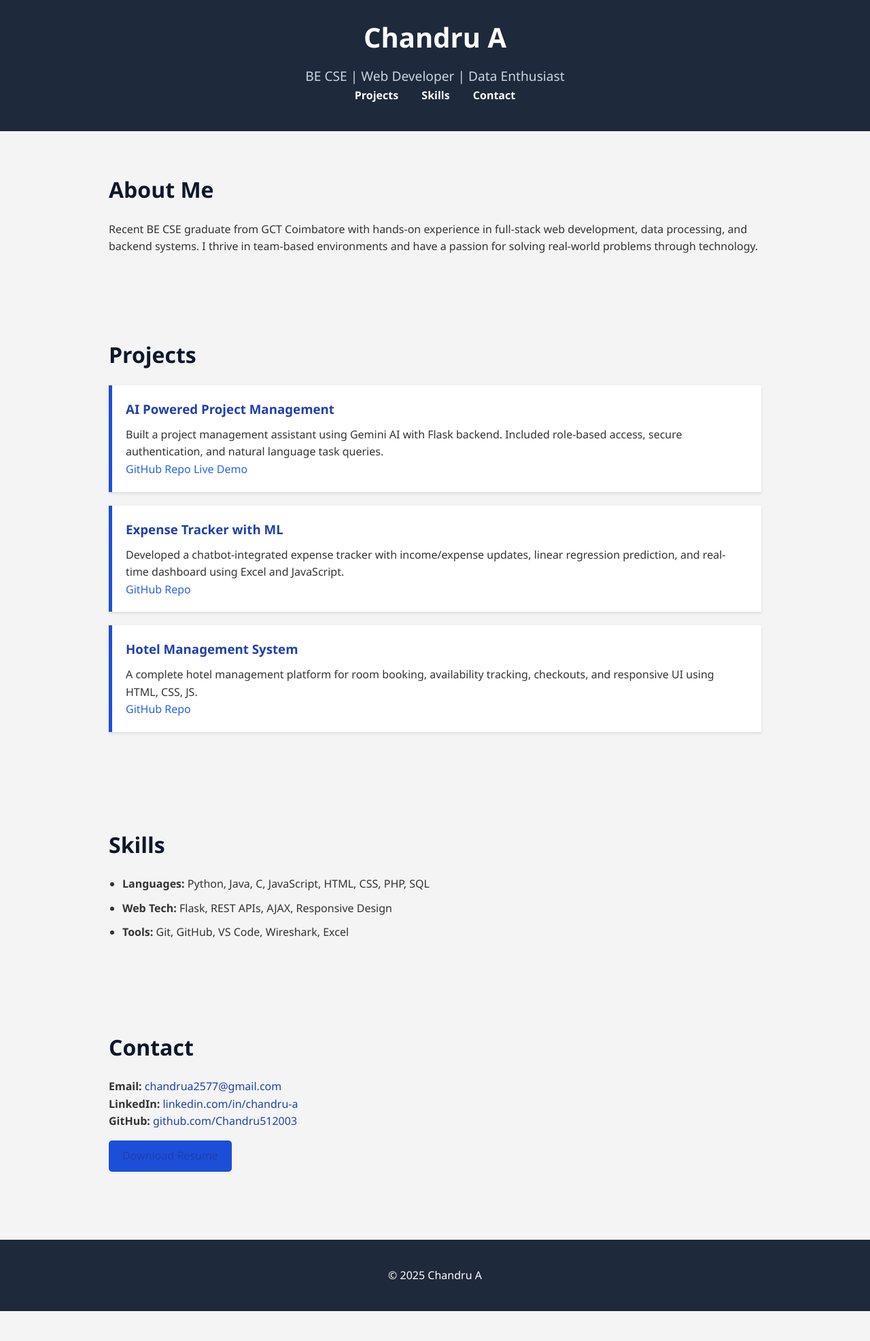
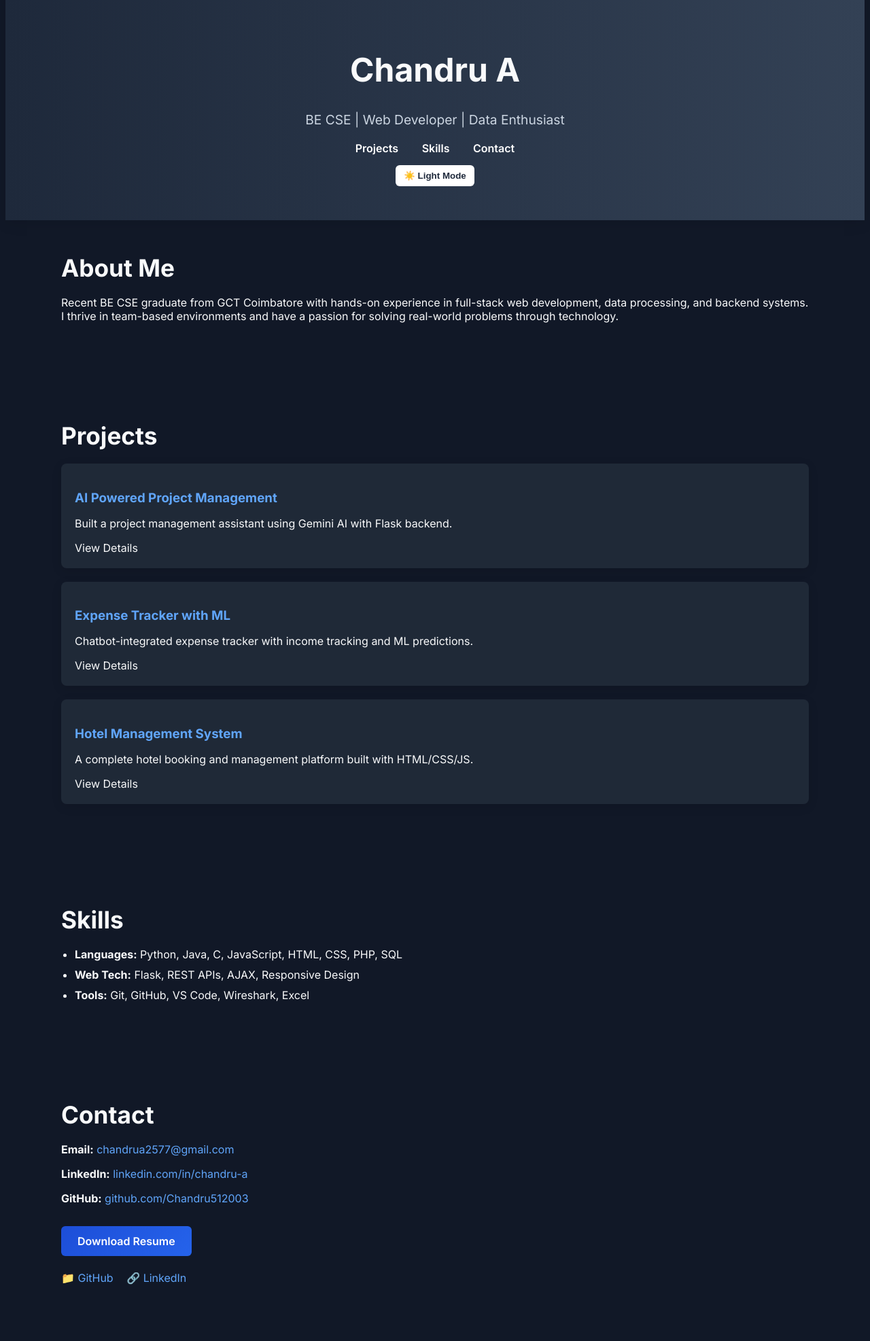
Before and after one commit to Chandru512003/Portfolio, a plain HTML site: page index.html in a window 1280 px wide. Shown: the part 37-2010 px from the top of the page at 68% size. Before the commit the page ends 1966 px from the top, so only its background shows below. Drawn offline with Linux system fonts and the light colour scheme.

Commit message:
Update index.html

```diff
--- a/index.html
+++ b/index.html
@@ -4,40 +4,62 @@
   <meta charset="UTF-8" />
   <meta name="viewport" content="width=device-width, initial-scale=1.0"/>
   <title>Chandru A | Portfolio</title>
+  <link href="https://fonts.googleapis.com/css2?family=Inter :wght@400;600;700&display=swap" rel="stylesheet">
   <style>
-    /* Base Styles */
-* {
-  box-sizing: border-box;
-  margin: 0;
-  padding: 0;
+    :root {
+      --bg: #f9fafb;
+      --text: #333;
+      --card-bg: white;
+      --accent: #2563eb;
+    }
+
+    .dark {
+      --bg: #111827;
+      --text: #f9fafb;
+      --card-bg: #1f2937;
+      --accent: #60a5fa;
     }
 
     body {
-  font-family: 'Segoe UI', sans-serif;
-  line-height: 1.6;
-  background: #f4f4f4;
-  color: #333;
+      background-color: var(--bg);
+      color: var(--text);
+      font-family: 'Inter', sans-serif;
+      transition: background-color 0.3s ease, color 0.3s ease;
     }
 
-/* Container */
+    a {
+      color: var(--accent);
+      text-decoration: none;
+    }
+
+    a:hover {
+      text-decoration: underline;
+    }
+
+    h2, h3 {
+      color: var(--text);
+    }
+    h1{
+        color:#f9fafb
+    }
+
     .container {
       width: 90%;
-  max-width: 960px;
+      max-width: 1100px;
       margin: auto;
       padding: 20px 0;
     }
 
-/* Header */
     header {
-  background: #1e293b;
-  color: #fff;
-  padding: 40px 0 20px;
+      background: linear-gradient(to right, #1e293b, #334155);
+      color: white;
+      padding: 50px 0 30px;
       text-align: center;
+      box-shadow: 0 4px 20px rgba(0, 0, 0, 0.1);
     }
 
     header h1 {
-  margin-bottom: 10px;
-  font-size: 2.5em;
+      font-size: 3em;
     }
 
     header p {
@@ -45,97 +67,187 @@ header p {
       color: #cbd5e1;
     }
 
+    nav {
+      margin-top: 15px;
+    }
+
     nav a {
-  color: #fff;
+      color: white;
       margin: 0 15px;
       text-decoration: none;
-  font-weight: bold;
+      font-weight: 600;
+      transition: opacity 0.3s ease;
     }
 
     nav a:hover {
-  text-decoration: underline;
+      opacity: 0.8;
     }
 
-/* Sections */
     section {
-  padding: 40px 0;
+      padding: 60px 0;
     }
 
     h2 {
-  font-size: 2em;
+      font-size: 2.2em;
       margin-bottom: 20px;
-  color: #0f172a;
+    }
+
+    /* Fade-in animation */
+    .fade-in {
+      opacity: 0;
+      transform: translateY(20px);
+      transition: all 0.6s ease-out;
+    }
+
+    .fade-in.visible {
+      opacity: 1;
+      transform: translateY(0);
     }
 
     /* Projects */
-.project {
-  background: #fff;
+    .project-card {
+      background: var(--card-bg);
       padding: 20px;
+      border-radius: 8px;
+      box-shadow: 0 4px 15px rgba(0,0,0,0.1);
       margin-bottom: 20px;
-  border-left: 5px solid #1d4ed8;
-  box-shadow: 0 2px 4px rgba(0,0,0,0.1);
+      cursor: pointer;
+      transition: transform 0.3s ease;
     }
 
-.project h3 {
-  margin-bottom: 10px;
-  color: #1e40af;
+    .project-card:hover {
+      transform: translateY(-5px);
     }
 
-.project a {
-  color: #2563eb;
-  text-decoration: none;
+    .project-card h3 {
+      color: var(--accent);
+      margin-bottom: 10px;
     }
 
-.project a:hover {
-  text-decoration: underline;
+    /* Modal */
+    .modal {
+      position: fixed;
+      top: 0;
+      left: 0;
+      height: 100vh;
+      width: 100vw;
+      background-color: rgba(0, 0, 0, 0.6);
+      display: flex;
+      align-items: center;
+      justify-content: center;
+      z-index: 999;
+      visibility: hidden;
+      opacity: 0;
+      transition: all 0.3s ease;
+    }
+
+    .modal.active {
+      visibility: visible;
+      opacity: 1;
+    }
+
+    .modal-content {
+      background: var(--card-bg);
+      color: var(--text);
+      padding: 30px;
+      border-radius: 10px;
+      position: relative;
+      max-width: 600px;
+      width: 90%;
+    }
+
+    .modal-content h3 {
+      margin-bottom: 15px;
+      color: var(--accent);
+    }
+
+    .close-modal {
+      position: absolute;
+      top: 10px;
+      right: 15px;
+      font-size: 24px;
+      cursor: pointer;
     }
 
     /* Skills */
-.skills ul {
-  list-style: disc;
+    ul {
+      list-style-type: disc;
       padding-left: 20px;
     }
 
-.skills li {
+    li {
       margin-bottom: 10px;
     }
 
-/* Contact */
-.contact a {
-  color: #1e40af;
-  text-decoration: none;
-}
-
-.contact a:hover {
-  text-decoration: underline;
-}
-
+    /* Resume Button */
     .resume-btn {
-  color: #fff;
       display: inline-block;
       margin-top: 15px;
-  padding: 10px 20px;
-  background-color: #1d4ed8;
+      padding: 12px 24px;
+      background: linear-gradient(135deg, #1d4ed8, #2563eb);
+      color: white;
       text-decoration: none;
-  border-radius: 5px;
+      border-radius: 6px;
+      font-weight: 600;
+      transition: all 0.3s ease;
     }
 
     .resume-btn:hover {
-  background: #2563eb;
+      background: linear-gradient(135deg, #2563eb, #3b82f6);
+      transform: scale(1.05);
     }
 
     /* Footer */
     footer {
       background: #1e293b;
-  color: #fff;
+      color: white;
       text-align: center;
       padding: 20px 0;
       margin-top: 40px;
     }
 
+    /* Dark Mode Toggle */
+    #darkModeToggle {
+      margin-top: 15px;
+      padding: 8px 12px;
+      background: white;
+      color: #1e293b;
+      border: none;
+      border-radius: 6px;
+      cursor: pointer;
+      font-weight: bold;
+      transition: background 0.3s;
+    }
+
+    #darkModeToggle:hover {
+      background: #f1f5f9;
+    }
+
+    /* Social Icons */
+    .social-icons {
+      margin-top: 20px;
+    }
+
+    .social-icons a {
+      margin-right: 15px;
+      font-size: 16px;
+      vertical-align: middle;
+      color: var(--accent);
+    }
+
+    @media (max-width: 768px) {
+      header h1 {
+        font-size: 2em;
+      }
+      h2 {
+        font-size: 1.8em;
+      }
+    }
   </style>
 </head>
-<body>
+<body class="dark"> <!-- DEFAULT DARK MODE -->
+
+  <!-- Header -->
   <header>
     <div class="container">
       <h1>Chandru A</h1>
@@ -145,66 +257,151 @@ footer {
         <a href="#skills">Skills</a>
         <a href="#contact">Contact</a>
       </nav>
+      <button id="darkModeToggle">☀️ Light Mode</button>
     </div>
   </header>
 
-  <section class="intro">
-    <div class="container">
+  <!-- About Section -->
+  <section class="intro fade-in container">
     <h2>About Me</h2>
-      <p>Recent BE CSE graduate from GCT Coimbatore with hands-on experience in full-stack web development, data processing, and backend systems. I thrive in team-based environments and have a passion for solving real-world problems through technology.</p>
-    </div>
+    <p>
+      Recent BE CSE graduate from GCT Coimbatore with hands-on experience in full-stack web development, data processing, and backend systems.
+      I thrive in team-based environments and have a passion for solving real-world problems through technology.
+    </p>
   </section>
 
-  <section id="projects" class="projects">
+  <!-- Projects Section -->
+  <section id="projects" class="projects fade-in">
     <div class="container">
       <h2>Projects</h2>
-
-      <div class="project">
+      <div class="project-card" onclick="openModal('modal1')">
         <h3>AI Powered Project Management</h3>
-        <p>Built a project management assistant using Gemini AI with Flask backend. Included role-based access, secure authentication, and natural language task queries.</p>
-        <a href="https://github.com/Chandru512003/Project-Management-App.git" target="_blank">GitHub Repo</a>
-        <a href="https://project-management-assistant-gemmo.onrender.com" target="_blank">Live Demo</a>
+        <p>Built a project management assistant using Gemini AI with Flask backend.</p>
+        <span class="text-blue-600 block mt-2 underline">View Details</span>
       </div>
-
-      <div class="project">
+      <div class="project-card" onclick="openModal('modal2')">
         <h3>Expense Tracker with ML</h3>
-        <p>Developed a chatbot-integrated expense tracker with income/expense updates, linear regression prediction, and real-time dashboard using Excel and JavaScript.</p>
-        <a href="https://github.com/Chandru512003/Expense-Tracker-Using-Linear-Regression" target="_blank">GitHub Repo</a>
+        <p>Chatbot-integrated expense tracker with income tracking and ML predictions.</p>
+        <span class="text-blue-600 block mt-2 underline">View Details</span>
       </div>
-
-      <div class="project">
+      <div class="project-card" onclick="openModal('modal3')">
         <h3>Hotel Management System</h3>
-        <p>A complete hotel management platform for room booking, availability tracking, checkouts, and responsive UI using HTML, CSS, JS.</p>
-        <a href="https://github.com/Chandru512003/Hotel_Magagement.git" target="_blank">GitHub Repo</a>
+        <p>A complete hotel booking and management platform built with HTML/CSS/JS.</p>
+        <span class="text-blue-600 block mt-2 underline">View Details</span>
       </div>
     </div>
   </section>
 
-  <section id="skills" class="skills">
-    <div class="container">
+  <!-- Skills Section -->
+  <section id="skills" class="skills fade-in container">
     <h2>Skills</h2>
     <ul>
       <li><strong>Languages:</strong> Python, Java, C, JavaScript, HTML, CSS, PHP, SQL</li>
       <li><strong>Web Tech:</strong> Flask, REST APIs, AJAX, Responsive Design</li>
       <li><strong>Tools:</strong> Git, GitHub, VS Code, Wireshark, Excel</li>
     </ul>
+  </section>
+
+  <!-- Contact Section -->
+  <section id="contact" class="contact fade-in">
+    <div class="container">
+      <h2>Contact</h2>
+      <p><strong>Email:</strong> <a href="mailto:chandrua2577@gmail.com">chandrua2577@gmail.com</a></p>
+      <p><strong>LinkedIn:</strong> <a href="https://www.linkedin.com/in/chandru-a-2bb761285 " target="_blank">linkedin.com/in/chandru-a</a></p>
+      <p><strong>GitHub:</strong> <a href="https://github.com/Chandru512003 " target="_blank">github.com/Chandru512003</a></p>
+      <a class="resume-btn" href="https://drive.google.com/file/d/1H9V_WLGpUM9AcmujWT7PiOD2b1DGc0tX/view?usp=drivesdk " download>Download Resume</a>
+
+      <!-- Social Icons -->
+      <div class="social-icons">
+        <a href="https://github.com/Chandru512003 " target="_blank">📁 GitHub</a>
+        <a href="https://linkedin.com/in/chandru-a-2bb761285 " target="_blank">🔗 LinkedIn</a>
+      </div>
     </div>
   </section>
 
-  <section id="contact" class="contact">
-    <div class="container">
-      <h2>Contact</h2>
-      <p><strong>Email:</strong> <a href="mailto:chandrua2577@gmail.com">chandrua2577@gmail.com</a></p>
-      <p><strong>LinkedIn:</strong> <a href="https://www.linkedin.com/in/chandru-a-2bb761285" target="_blank">linkedin.com/in/chandru-a</a></p>
-      <p><strong>GitHub:</strong> <a href="https://github.com/Chandru512003" target="_blank">github.com/Chandru512003</a></p>
-      <a class="resume-btn" href="https://drive.google.com/file/d/1H9V_WLGpUM9AcmujWT7PiOD2b1DGc0tX/view?usp=drivesdk" download>Download Resume</a>
-    </div>
-  </section>
-
+  <!-- Footer -->
   <footer>
     <div class="container">
       <p>&copy; 2025 Chandru A</p>
     </div>
   </footer>
+
+  <!-- Modals -->
+  <div id="modal1" class="modal">
+    <div class="modal-content">
+      <span class="close-modal" onclick="closeModal('modal1')">&times;</span>
+      <h3>AI Powered Project Management</h3>
+      <p>Built a project management assistant using Gemini AI with Flask backend. Included role-based access, secure authentication, and natural language task queries.</p>
+      <a href="https://github.com/Chandru512003/Project-Management-App.git " target="_blank">GitHub Repo</a>
+      <a href="https://project-management-assistant-gemmo.onrender.com " target="_blank">Live Demo</a>
+    </div>
+  </div>
+
+  <div id="modal2" class="modal">
+    <div class="modal-content">
+      <span class="close-modal" onclick="closeModal('modal2')">&times;</span>
+      <h3>Expense Tracker with ML</h3>
+      <p>Developed a chatbot-integrated expense tracker with income/expense updates, linear regression prediction, and real-time dashboard using Excel and JavaScript.</p>
+      <a href="https://github.com/Chandru512003/Expense-Tracker-Using-Linear-Regression " target="_blank">GitHub Repo</a>
+    </div>
+  </div>
+
+  <div id="modal3" class="modal">
+    <div class="modal-content">
+      <span class="close-modal" onclick="closeModal('modal3')">&times;</span>
+      <h3>Hotel Management System</h3>
+      <p>A complete hotel management platform for room booking, availability tracking, checkouts, and responsive UI using HTML, CSS, JS.</p>
+      <a href="https://github.com/Chandru512003/Hotel_Magagement.git " target="_blank">GitHub Repo</a>
+    </div>
+  </div>
+
+  <!-- JavaScript -->
+  <script>
+    // Scroll animations
+    const faders = document.querySelectorAll('.fade-in');
+    const appearOnScroll = new IntersectionObserver((entries, observer) => {
+      entries.forEach(entry => {
+        if (!entry.isIntersecting) return;
+        entry.target.classList.add('visible');
+        observer.unobserve(entry.target);
+      });
+    }, { threshold: 0.2 });
+
+    faders.forEach(fader => {
+      appearOnScroll.observe(fader);
+    });
+
+    // Dark mode toggle
+    const darkModeToggle = document.getElementById('darkModeToggle');
+    const body = document.body;
+
+    // Start in dark mode
+    darkModeToggle.textContent = "☀️ Light Mode";
+
+    darkModeToggle.addEventListener('click', () => {
+      body.classList.toggle('dark');
+      darkModeToggle.textContent = body.classList.contains('dark') ? '☀️ Light Mode' : '🌙 Dark Mode';
+    });
+
+    // Modal functions
+    function openModal(id) {
+      document.getElementById(id).classList.add('active');
+    }
+
+    function closeModal(id) {
+      document.getElementById(id).classList.remove('active');
+    }
+
+    // Close modal when clicking outside
+    window.onclick = function(event) {
+      const modals = document.querySelectorAll('.modal');
+      modals.forEach(modal => {
+        if (event.target === modal) {
+          modal.classList.remove('active');
+        }
+      });
+    };
+  </script>
+
 </body>
 </html>
```
Lines whose indentation alone changed are shown as unchanged.
